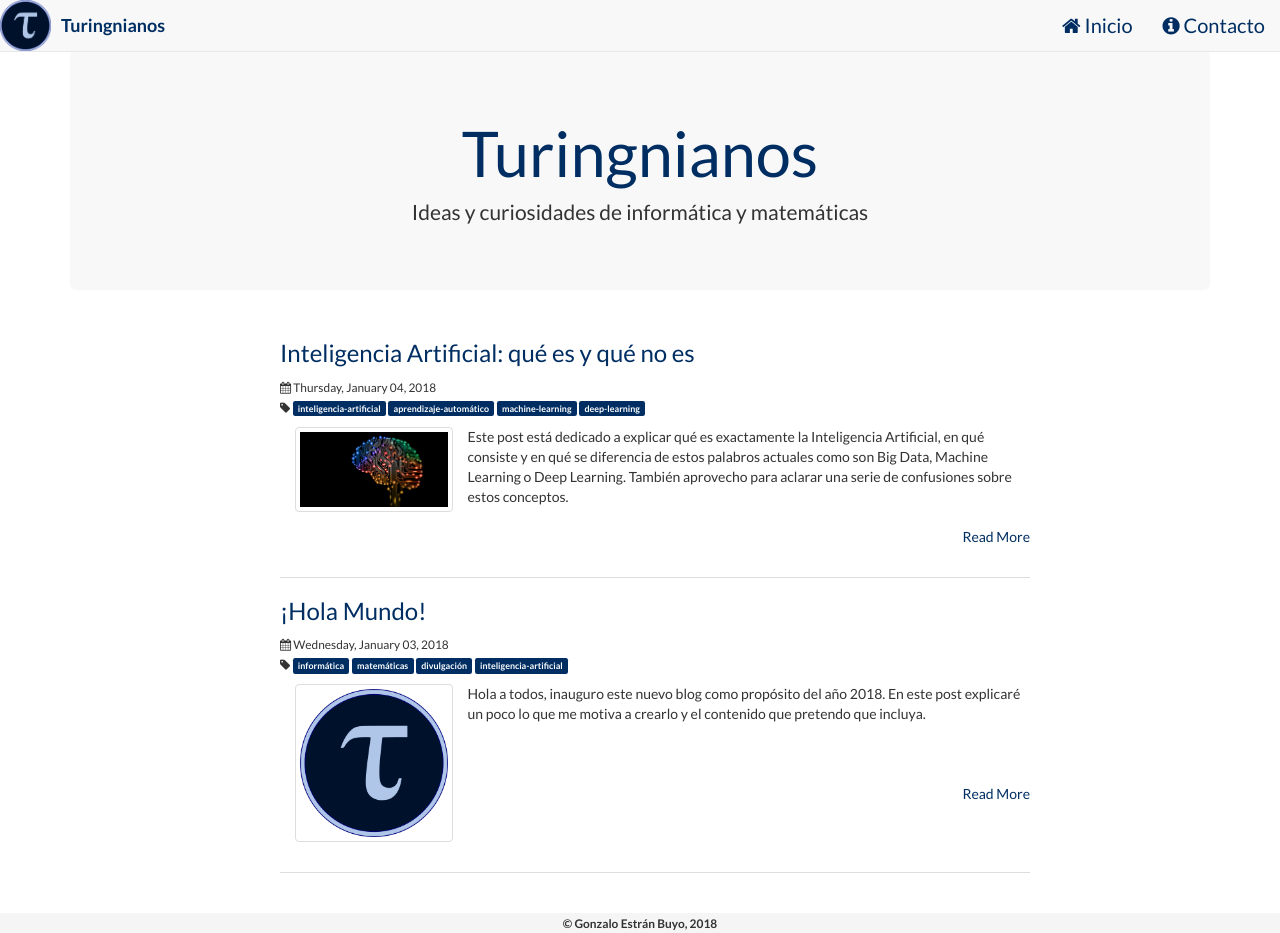
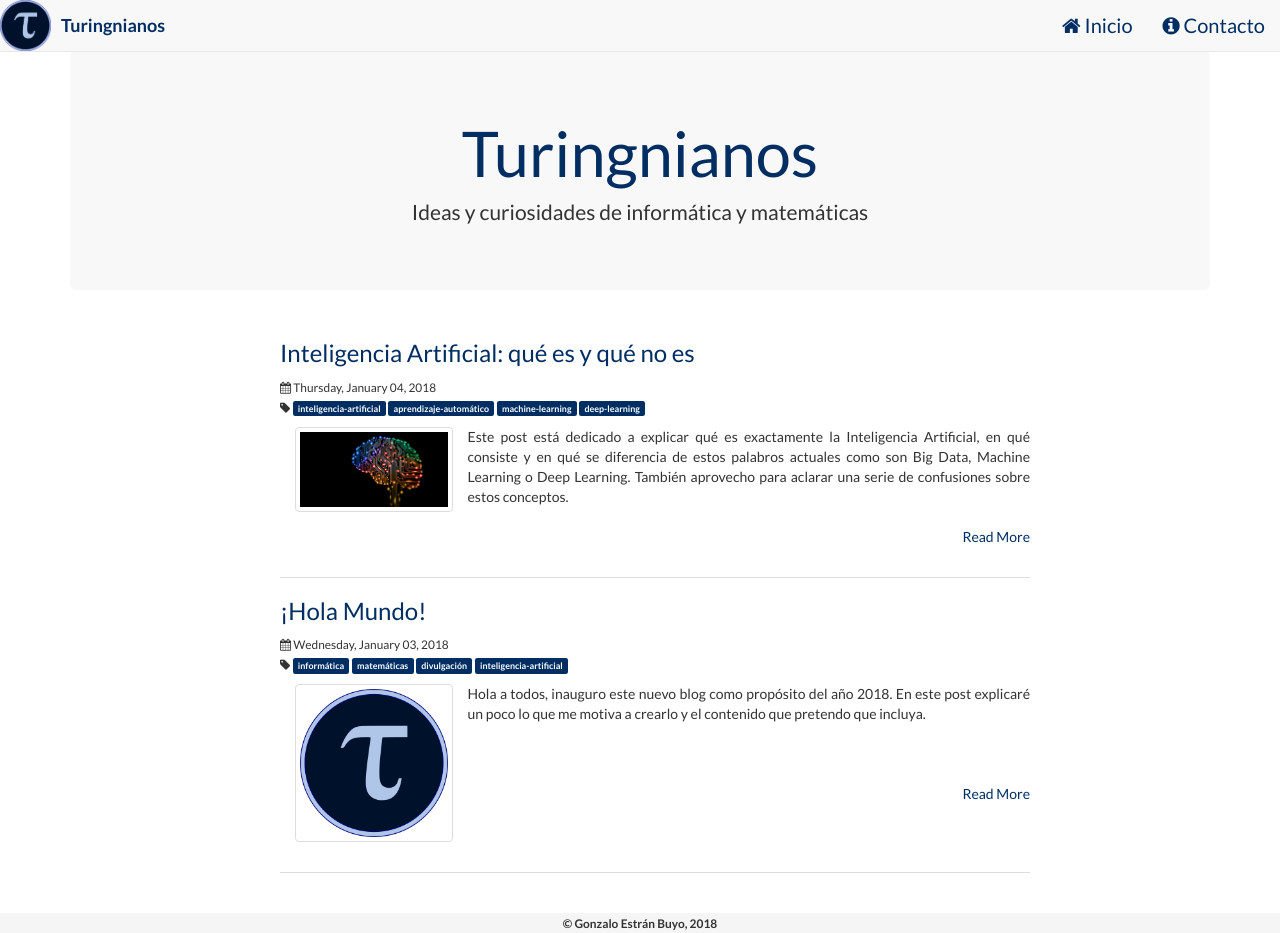
Before and after one commit to turingnianos/turingnianos.github.io, a Jekyll site: the page built from index.html, in a window 1280 px wide and 933 px high. Built offline with Jekyll 4.4.1, drawn with Linux system fonts in a browser that asks for light colours; nearby versions of some CDN libraries; comment, search, counter and statistics services are not loaded.

Commit message:
Update head.html

```diff
--- a/_includes/head.html
+++ b/_includes/head.html
@@ -1,4 +1,7 @@
 <head>
+
+  <style> body { text-align: justify; } </style>
+
   <meta charset="utf-8">
 
   <!-- favicons -->
```
